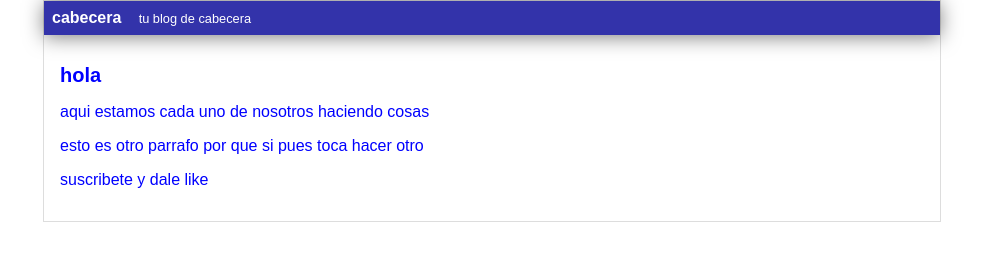
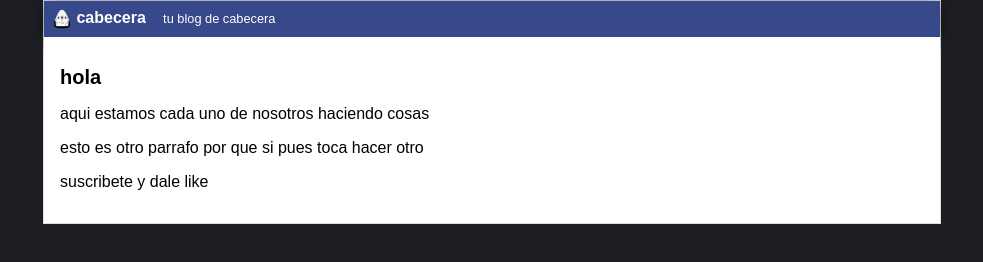
Before and after one commit to jcmunozo/hyperblog, a plain HTML site: page blogpost.html in a window 1280 px wide. Shown: the whole page, without its empty margins (148-1131 px from the left). Drawn offline with Linux system fonts and the light colour scheme.

Commit message:
color del fondo logo nuevo y mejor color de header

```diff
--- a/blogpost.html
+++ b/blogpost.html
@@ -10,6 +10,7 @@
 <body>
     <div id="container">
         <div id="cabecera">
+            <img id="logo" src="imagenes/dragon.png">
             cabecera
             <span id="tagline">
                 tu blog de cabecera
--- a/css/stilos.css
+++ b/css/stilos.css
@@ -1,5 +1,6 @@
 body{
-    color:blue;
+    background: #1e1f24;
+    color:black;
     text-align: left;
     font-family: arial;
     font-size: 16px;
@@ -7,12 +8,16 @@
     padding: 0;
 }
 #cabecera{
-    background: #33A;
+    background: #37488b;
     color: white;
     font-weight: bold;
     box-shadow: 0px 2px 20px 0px rgba(0,0,0,0.5);
     margin: 0;
     padding: 0.5em;
+}
+#cabecera #logo{
+    width: 20px;
+    vertical-align: middle;
 }
 #cabecera #tagline{
     padding: 0 0 0 1em;
@@ -30,5 +35,6 @@
     font-size: 20px;
 }
 #post{
-padding: 1em;
+    background: white;
+    padding: 1em;
 }
```
